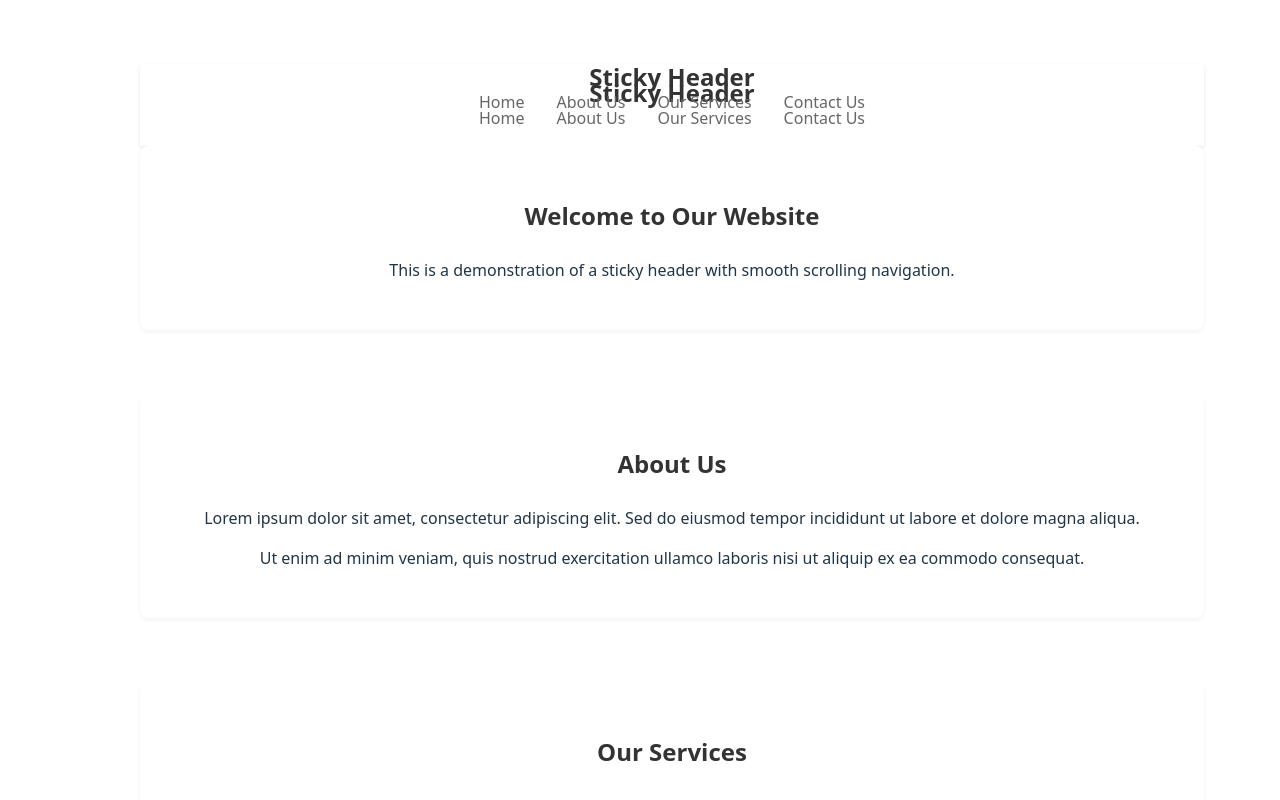
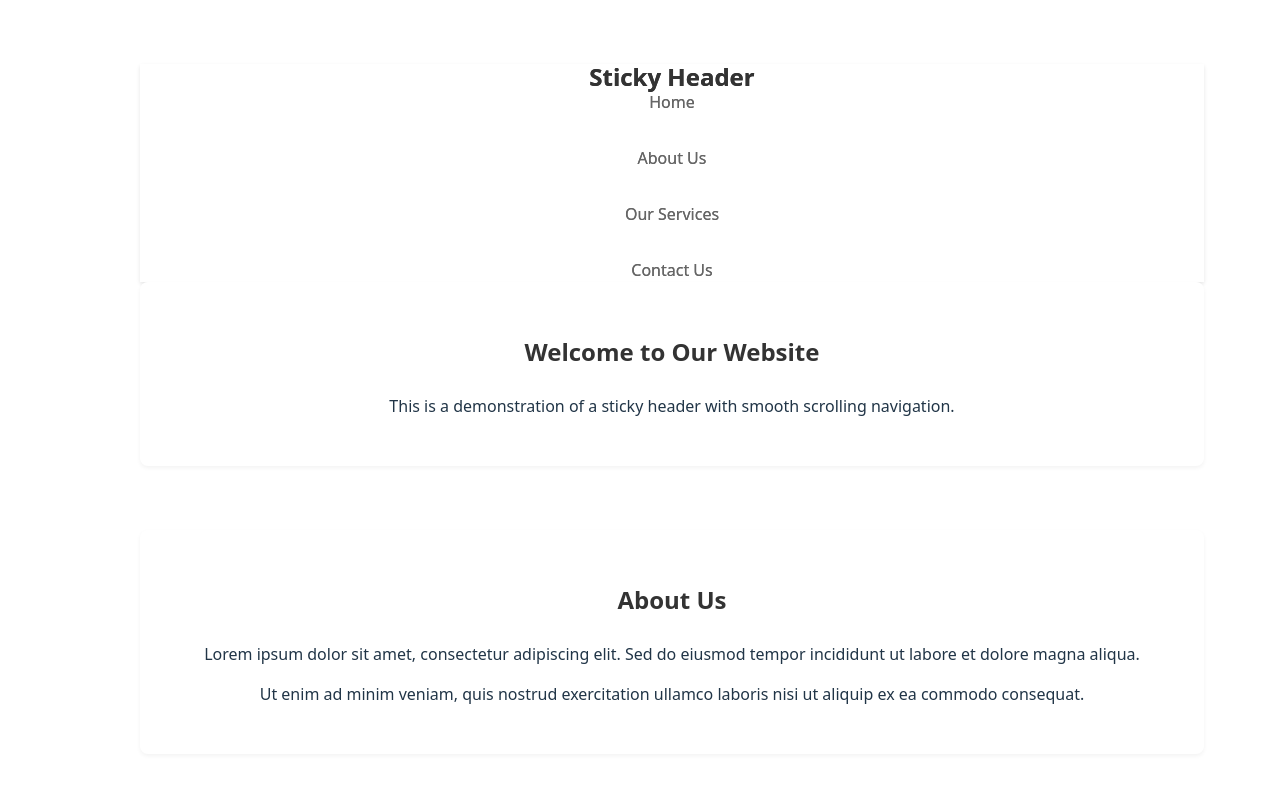
Before and after one commit to bezalel6/sticky-animate, a React (Vite) app: page / in a window 1280 px wide. Shown: the top 800 px of the page. Built offline with nearby package versions, Linux system fonts and the light colour scheme.

Commit message:
Match shadow, h,w, clone position to main

```diff
--- a/src/components/Header.css
+++ b/src/components/Header.css
@@ -13,7 +13,7 @@
 .header-content {
   max-width: 1200px;
   margin: 0 auto;
-  padding: 1rem 2rem;
+  /* padding: 1rem 2rem; */
   display: flex;
   flex-direction: column;
   justify-content: space-between;
--- a/src/components/Header.tsx
+++ b/src/components/Header.tsx
@@ -14,7 +14,7 @@ const ITEMS = [
   { id: "services", label: "Our Services" },
   { id: "contact", label: "Contact Us" },
 ];
-const startingDir = "row";
+const startingDir = "column";
 function detailedDiff(id: string, targetPosition: DOMRect) {
   const actualElement = document.querySelector(`#${id}`);
   const actualPosition = actualElement?.getBoundingClientRect();
@@ -149,6 +149,8 @@ const Header: React.FC = () => {
             bottom: "0",
             left: "0",
             margin: "auto",
+            height: 0,
+            overflow: "visible",
           },
         }}
         header={{
```
